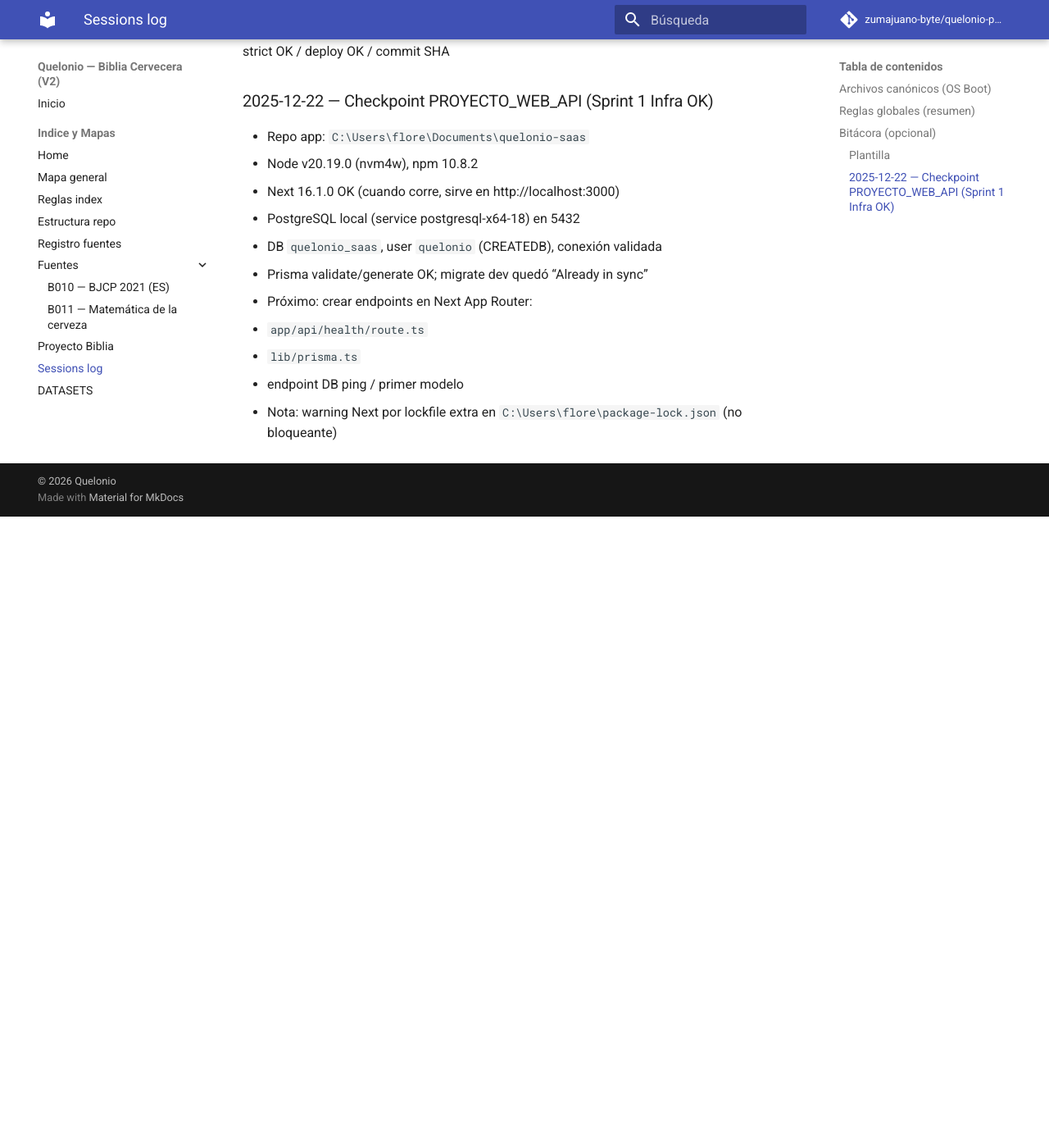
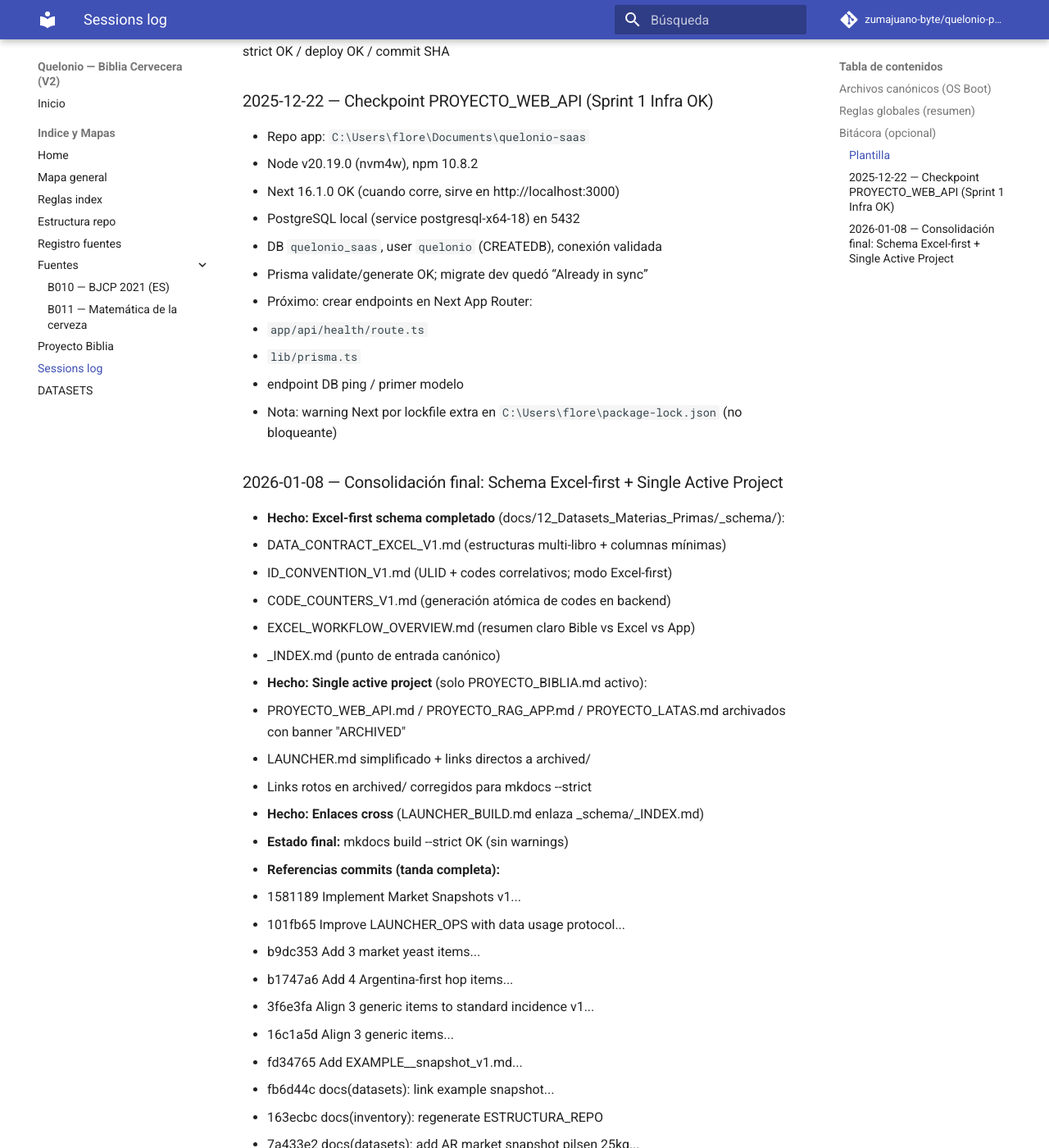
Before and after one commit to zumajuano-byte/quelonio-pages-v2, an MkDocs documentation site: the page built from docs/99_Indice_y_Mapas/SESSIONS_LOG.md, in a window 1280 px wide and 1400 px high, scrolled down 1132 px. Shown: the whole window at 82% size. Built offline with MkDocs 1.6.1 and Material for MkDocs 9.7.7, drawn with Linux system fonts in a browser that asks for light colours; comment, search, counter and statistics services are not loaded; before the commit the page ends 1762 px from its top, so only the background shows below that; some of the changed text lies outside the part shown.

Commit message:
docs(log): add master checkpoint 2026-01-08 (schema + consolidation)

```diff
--- a/docs/99_Indice_y_Mapas/SESSIONS_LOG.md
+++ b/docs/99_Indice_y_Mapas/SESSIONS_LOG.md
@@ -56,3 +56,38 @@ El estado vivo está en `PROYECTO_*.md` (uno por proyecto).
   - `lib/prisma.ts`
   - endpoint DB ping / primer modelo
 - Nota: warning Next por lockfile extra en `C:\Users\flore\package-lock.json` (no bloqueante)
+
+
+### 2026-01-08 — Consolidación final: Schema Excel-first + Single Active Project
+- **Hecho: Excel-first schema completado** (docs/12_Datasets_Materias_Primas/_schema/):
+  - DATA_CONTRACT_EXCEL_V1.md (estructuras multi-libro + columnas mínimas)
+  - ID_CONVENTION_V1.md (ULID + codes correlativos; modo Excel-first)
+  - CODE_COUNTERS_V1.md (generación atómica de codes en backend)
+  - EXCEL_WORKFLOW_OVERVIEW.md (resumen claro Bible vs Excel vs App)
+  - _INDEX.md (punto de entrada canónico)
+- **Hecho: Single active project** (solo PROYECTO_BIBLIA.md activo):
+  - PROYECTO_WEB_API.md / PROYECTO_RAG_APP.md / PROYECTO_LATAS.md archivados con banner "ARCHIVED"
+  - LAUNCHER.md simplificado + links directos a archived/
+  - Links rotos en archived/ corregidos para mkdocs --strict
+- **Hecho: Enlaces cross** (LAUNCHER_BUILD.md enlaza _schema/_INDEX.md)
+- **Estado final:** mkdocs build --strict OK (sin warnings)
+- **Referencias commits (tanda completa):**
+  - 1581189 Implement Market Snapshots v1...
+  - 101fb65 Improve LAUNCHER_OPS with data usage protocol...
+  - b9dc353 Add 3 market yeast items...
+  - b1747a6 Add 4 Argentina-first hop items...
+  - 3f6e3fa Align 3 generic items to standard incidence v1...
+  - 16c1a5d Align 3 generic items...
+  - fd34765 Add EXAMPLE__snapshot_v1.md...
+  - fb6d44c docs(datasets): link example snapshot...
+  - 163ecbc docs(inventory): regenerate ESTRUCTURA_REPO
+  - 7a433e2 docs(datasets): add AR market snapshot pilsen 25kg...
+  - 6f04d71 docs(schema): add Excel data contract v1...
+  - 67ce29d docs(schema): define ID convention v1...
+  - 0319c5e docs(schema): clarify Excel-first ID generation...
+  - 43b3a0b docs(schema): define code counters v1...
+  - 31f5f21 docs(schema): add Excel workflow overview...
+  - 86af448 docs(schema): add _schema index entrypoint
+  - 5218511 docs(launcher): link Excel schema index entrypoint
+  - 56806df docs: consolidate single active project...
+  - ff90106 docs: fix archived links to pass mkdocs --strict
```
